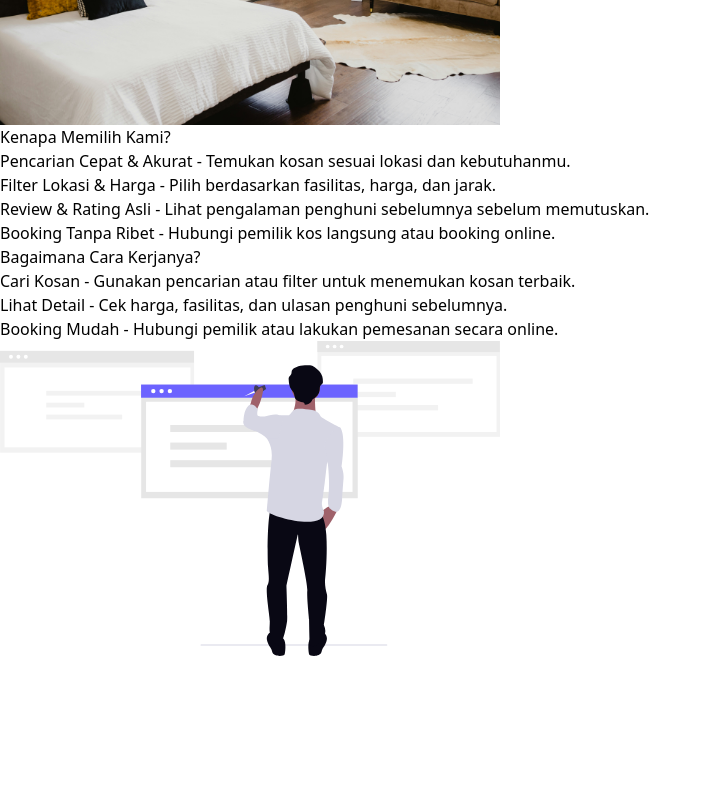
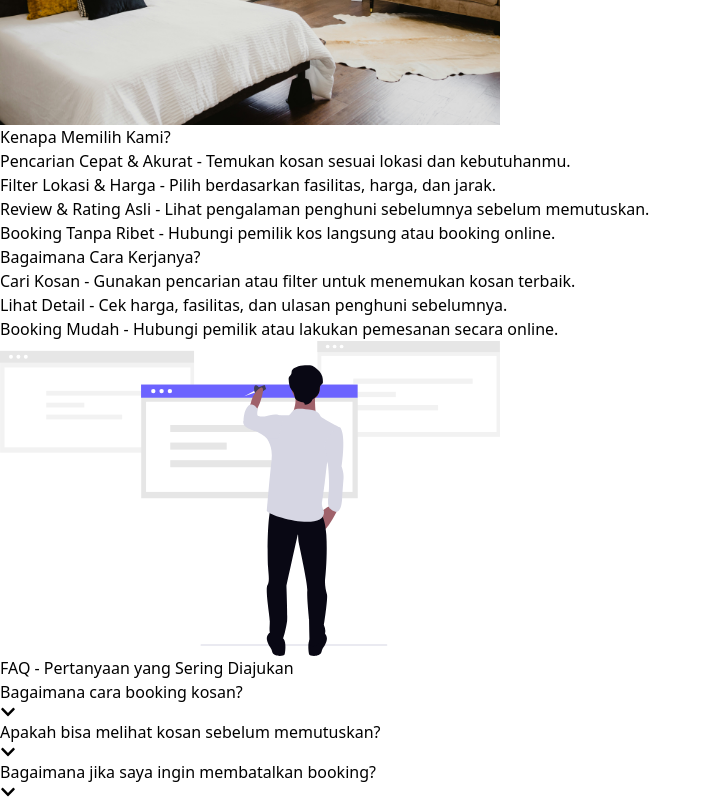
Before and after one commit to Hanep77/sekosan-fe, a Next.js app: page / in a window 1280 px wide. Shown: the part 1384-2184 px from the top of the page, without its empty margins (0-712 px from the left). Before the commit the page ends 2040 px from the top, so only its background shows below. Built offline with nearby package versions, Linux system fonts and the light colour scheme.

Commit message:
add faq section

```diff
--- a/package.json
+++ b/package.json
@@ -9,6 +9,7 @@
     "lint": "next lint"
   },
   "dependencies": {
+    "framer-motion": "^12.0.6",
     "next": "15.1.5",
     "react": "^19.0.0",
     "react-dom": "^19.0.0",
--- a/src/app/page.tsx
+++ b/src/app/page.tsx
@@ -1,4 +1,5 @@
 import About from "./sections/about";
+import FAQSection from "./sections/faq";
 import Hero from "./sections/hero";
 
 export default function Home() {
@@ -6,6 +7,7 @@ export default function Home() {
     <>
       <Hero />
       <About />
+      <FAQSection />
       <section className="min-h-screen"></section>
     </>
   );
--- /dev/null
+++ b/src/app/sections/faq.tsx
@@ -0,0 +1,62 @@
+"use client"
+
+import { useState } from "react";
+import { motion, AnimatePresence } from "framer-motion";
+import { FaChevronDown } from "react-icons/fa";
+
+const faqs = [
+  {
+    question: "Bagaimana cara booking kosan?",
+    answer: "Gunakan fitur booking atau hubungi pemilik kos langsung melalui platform ini."
+  },
+  {
+    question: "Apakah bisa melihat kosan sebelum memutuskan?",
+    answer: "Ya, beberapa kosan menyediakan opsi kunjungan sebelum booking."
+  },
+  {
+    question: "Bagaimana jika saya ingin membatalkan booking?",
+    answer: "Kebijakan pembatalan tergantung pada masing-masing pemilik kos."
+  }
+];
+
+export default function FAQSection() {
+  const [openIndex, setOpenIndex] = useState<number | null>(null);
+
+  const toggleFAQ = (index: number) => {
+    setOpenIndex(openIndex === index ? null : index);
+  };
+
+  return (
+    <section className="max-w-screen-md mx-auto py-20">
+      <h2 className="text-3xl font-extrabold text-gray-900 text-center mb-8">FAQ - Pertanyaan yang Sering Diajukan</h2>
+      <div className="space-y-4">
+        {faqs.map((faq, index) => (
+          <div key={index} className="border border-gray-300 rounded-lg shadow-lg overflow-hidden">
+            <button
+              className="w-full flex justify-between items-center p-5 bg-white text-indigo-600 text-left font-semibold text-lg hover:bg-gray-50 transition-colors duration-300"
+              onClick={() => toggleFAQ(index)}
+            >
+              <span>{faq.question}</span>
+              <FaChevronDown
+                className={`transition-transform duration-300 ${openIndex === index ? "rotate-180" : "rotate-0"} text-indigo-600`}
+              />
+            </button>
+            <AnimatePresence initial={false}>
+              {openIndex === index && (
+                <motion.div
+                  initial={{ opacity: 0, height: 0 }}
+                  animate={{ opacity: 1, height: "auto" }}
+                  exit={{ opacity: 0, height: 0 }}
+                  transition={{ duration: 0.2, ease: "easeInOut" }}
+                  className="overflow-hidden"
+                >
+                  <div className="p-5 bg-gray-50 text-gray-800 border-t border-gray-200">{faq.answer}</div>
+                </motion.div>
+              )}
+            </AnimatePresence>
+          </div>
+        ))}
+      </div>
+    </section>
+  );
+}
```
Also changed, not shown: 1 other file (tests, documents, lock files or other folders).
